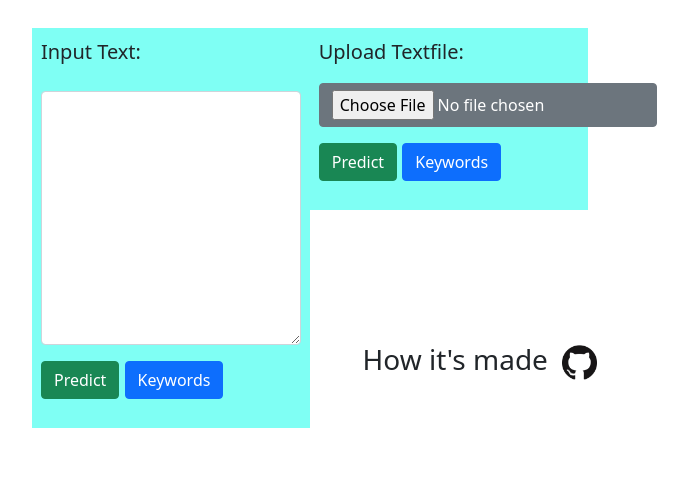
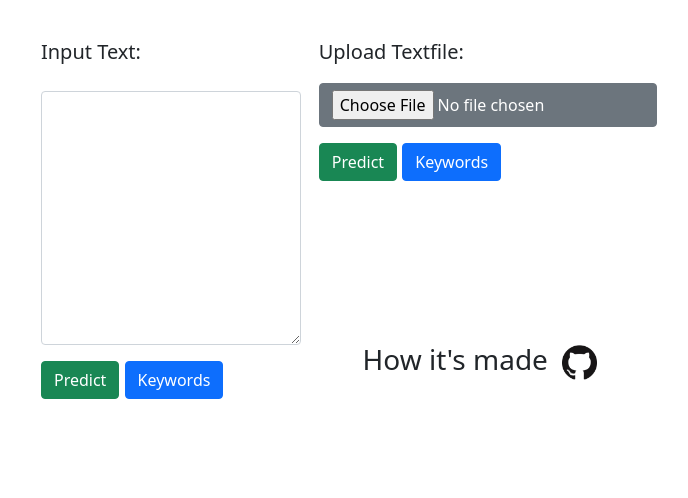
Before and after one commit to FrederickFranck/NLP-assignment, a Flask app: page / in a window 1280 px wide. Shown: the part 412-910 px from the top of the page, without its empty margins (160-848 px from the left). Run offline with Flask 2, Linux system fonts and the light colour scheme.

Commit message:
Combined Readmes & removed bg app

```diff
--- a/project/static/styles/index.css
+++ b/project/static/styles/index.css
@@ -14,7 +14,6 @@ h4 {
     font-size: 20px;
     display: block;
     margin-bottom: 70px;
-    background-color: #00ffea80;
 }
 
 .footer {
```
Also changed, not shown: README.md, README_MohaB.md, project/rsc/image_site.png, 3 other files.
